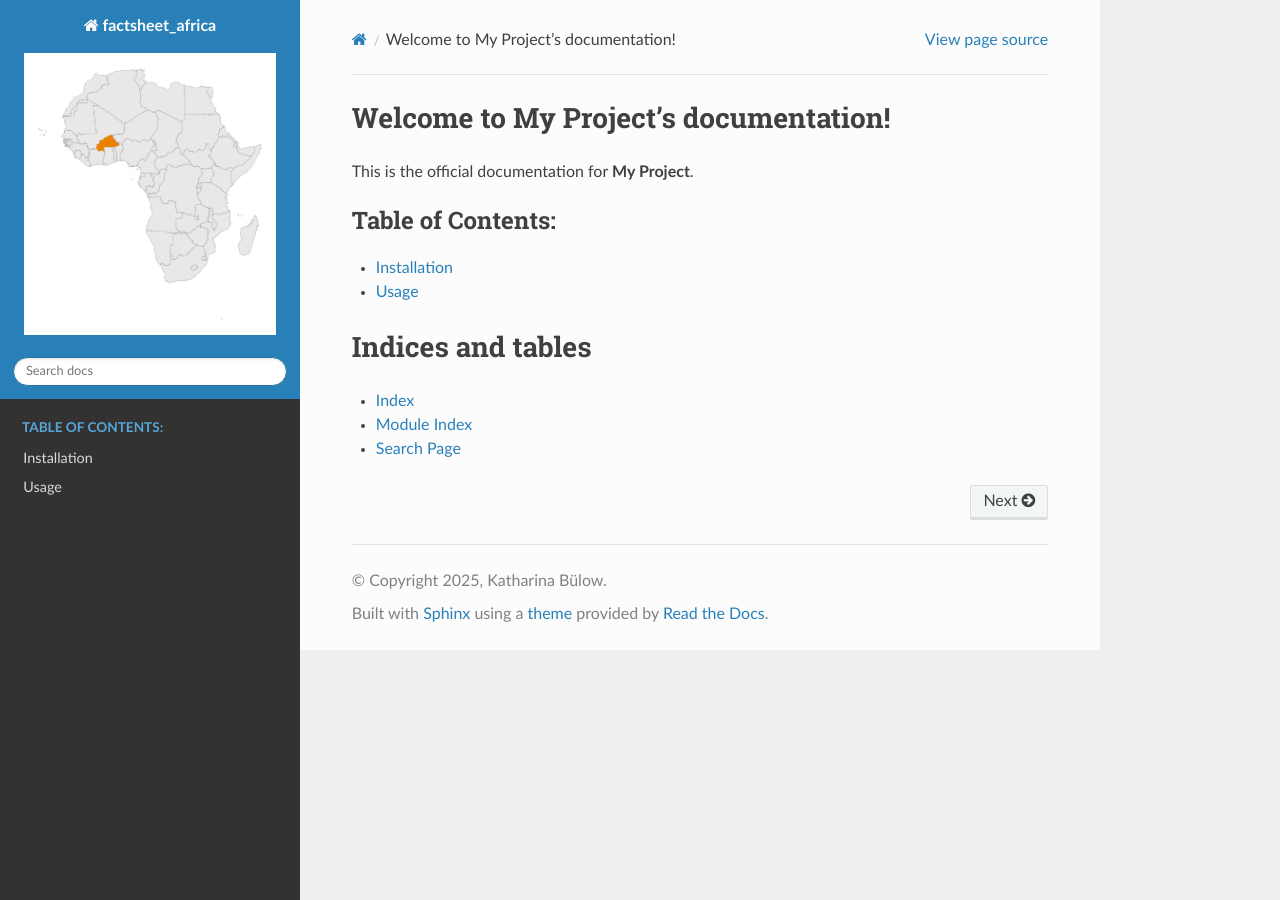
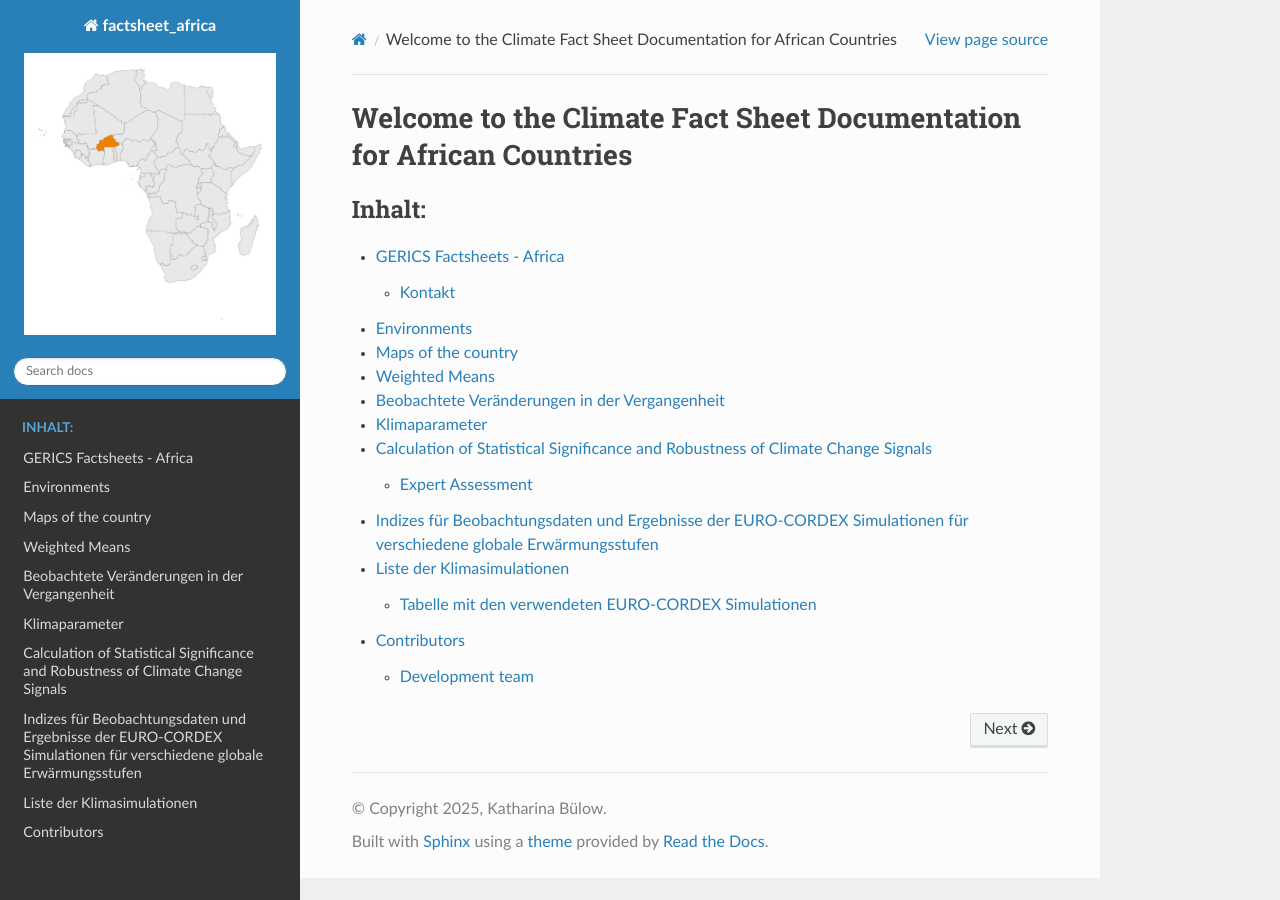
Before and after one commit to KatharinaBuelow/factsheet_africa, a Sphinx documentation site: the page built from docs/index.rst, in a window 1280 px wide. Built offline with Sphinx 7.4.7 and the Read the Docs theme 3.1.0, drawn with Linux system fonts in a browser that asks for light colours.

Commit message:
more text

```diff
--- /dev/null
+++ b/docs/country.rst
@@ -0,0 +1,21 @@
+Maps of the country
+...................
+
+.. image:: plots/FS_Burkina_Faso.png
+
+
+Before you start, you need to create your environment by
+
+.. code-block:: console
+
+   conda env create -f countrymap.yml
+
+To make your plots of africa highlighting a specific country you can apply the following notebook
+
+.. code-block:: console
+
+   $ Notebooks/COUNTRY_MAPS/read_nuts_2024_africa.ipynb
+
+You also need the input file **ne_10m_admin_0_countries.shp** which is availbale here:
+
+https://www.naturalearthdata.com/downloads/10m-cultural-vectors/
--- a/docs/index.rst
+++ b/docs/index.rst
@@ -1,18 +1,19 @@
-Welcome to My Project’s documentation!
-======================================
+Welcome to the Climate Fact Sheet Documentation for African Countries
+==========================================================
 
-This is the official documentation for **My Project**.
 
 .. toctree::
    :maxdepth: 2
-   :caption: Table of Contents:
+   :caption: Inhalt:
 
-   installation
-   usage
-
-Indices and tables
-==================
-
-* :ref:`genindex`
-* :ref:`modindex`
-* :ref:`search`
+   readme
+   introduction
+   environment
+   country
+   regions
+   observed
+   indices
+   ensemble_analysis
+   indices_GWL
+   model_list
+   authors
--- a/docs/timeseries.rst
+++ b/docs/timeseries.rst
@@ -14,9 +14,9 @@ To make the time series plots you use the following notebook, which uses the fun
 
 .. code-block:: console
 
-   $ Notebooks/plotting_ts_tools.py
+   $ Notebooks/TIMESERIES/plotting_ts_tools.py
 
-   $ Notebooks/timeseries_TG_WASCAL.ipynb
+   $ Notebooks/TIMESERIES/timeseries_TG_WASCAL.ipynb
 
 
 
```
